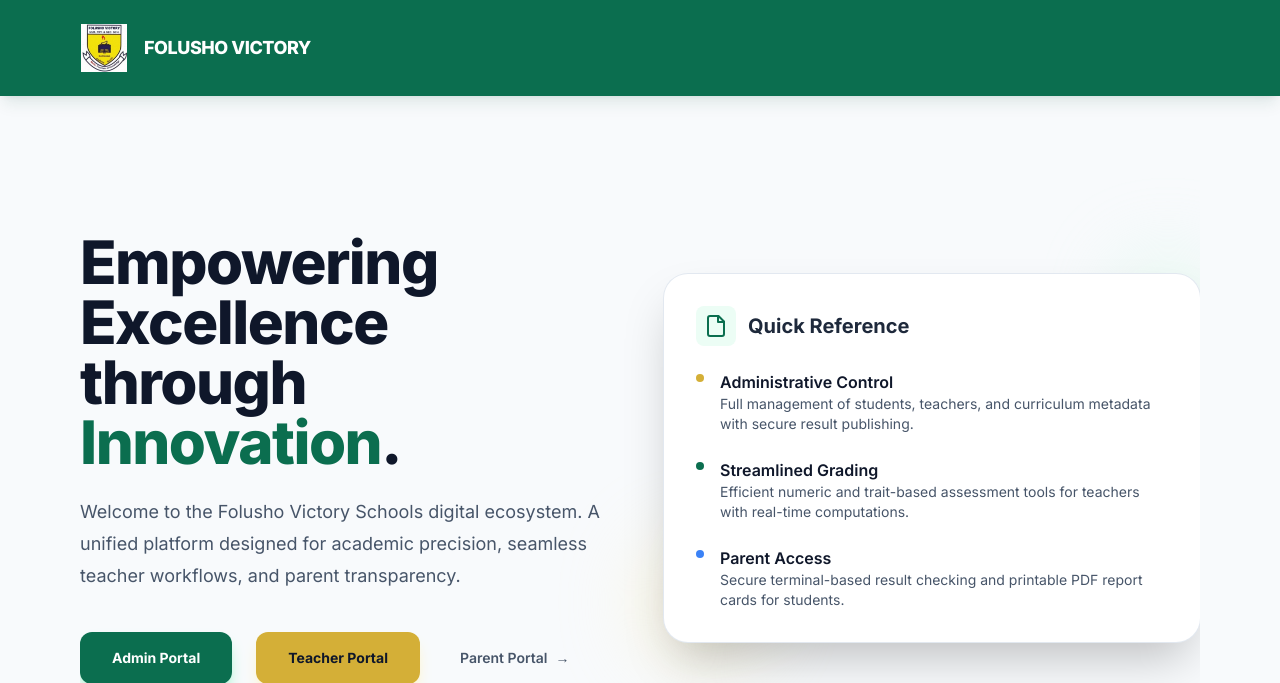
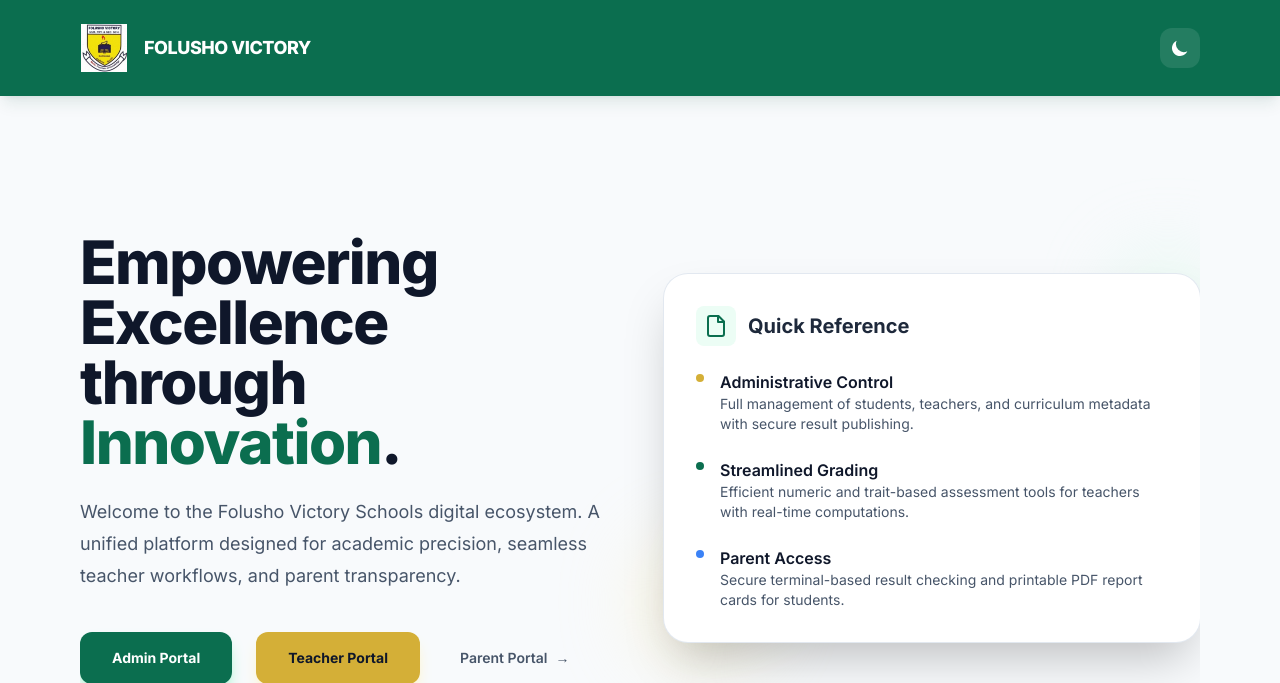
Before and after one commit to Richaaron/Folushovictory, a Flask app: page / in a window 1280 px wide. Shown: the top 683 px of the page. Run offline with Flask 3, Linux system fonts and the light colour scheme; some libraries are stand-ins or nearby versions.

Commit message:
Add system-wide dark mode toggle with persistence

```diff
--- a/frontend/templates/base.html
+++ b/frontend/templates/base.html
@@ -7,8 +7,33 @@
     <title>{{ title or "Folusho Victory Schools" }}</title>
     <link href="https://fonts.googleapis.com/css2?family=Inter:wght@400;500;600;700;800&display=swap" rel="stylesheet">
     <script src="https://cdn.tailwindcss.com"></script>
+    <script>
+      tailwind.config = {
+        darkMode: 'class',
+        theme: {
+          extend: {
+            colors: {
+              emerald: {
+                950: '#022c22',
+              }
+            }
+          }
+        }
+      }
+    </script>
     <style>
-      body { font-family: 'Inter', sans-serif; }
+      body { font-family: 'Inter', sans-serif; transition: background-color 0.3s ease, color 0.3s ease; }
+
+      /* Global Dark Mode Overrides */
+      .dark body { background-color: #0f172a; color: #f1f5f9; }
+      .dark .bg-white { background-color: #1e293b !important; color: #f1f5f9 !important; }
+      .dark .bg-slate-50 { background-color: #0f172a !important; }
+      .dark .border-slate-200, .dark .border-slate-100 { border-color: #334155 !important; }
+      .dark .text-slate-900, .dark .text-slate-800 { color: #f8fafc !important; }
+      .dark .text-slate-700, .dark .text-slate-600 { color: #cbd5e1 !important; }
+      .dark .text-slate-500 { color: #94a3b8 !important; }
+      .dark .shadow-sm, .dark .shadow-md, .dark .shadow-lg { shadow: 0 4px 6px -1px rgba(0, 0, 0, 0.3), 0 2px 4px -1px rgba(0, 0, 0, 0.2) !important; }
+
       .fade-in {
         animation: fadeIn 0.4s ease-out forwards;
       }
@@ -22,18 +47,32 @@
         }
       }
     </style>
+    <script>
+      // Apply theme as early as possible to prevent flash
+      if (localStorage.getItem('theme') === 'dark' || (!('theme' in localStorage) && window.matchMedia('(prefers-color-scheme: dark)').matches)) {
+        document.documentElement.classList.add('dark');
+      } else {
+        document.documentElement.classList.remove('dark');
+      }
+    </script>
   </head>
   <body class="bg-slate-50 text-slate-900 min-h-screen">
-    <header class="no-print bg-[#0B6E4F] py-6 shadow-lg shadow-emerald-900/10">
+    <header class="no-print bg-[#0B6E4F] py-6 shadow-lg shadow-emerald-900/10 dark:bg-emerald-950">
       <div class="mx-auto flex max-w-6xl items-center justify-between px-4">
         <a href="/" class="flex items-center gap-4 transition hover:opacity-90">
           <img src="{{ url_for('static', filename='logo.png') }}" alt="Logo" class="h-12 w-12 object-contain" />
           <div class="text-lg font-black tracking-tight text-white">FOLUSHO VICTORY</div>
         </a>
         <div class="flex items-center gap-4">
+          {# Theme Toggle #}
+          <button id="theme-toggle" class="flex h-10 w-10 items-center justify-center rounded-xl bg-white/10 text-white transition hover:bg-white/20 active:scale-95">
+            <svg id="theme-toggle-dark-icon" class="hidden h-5 w-5" fill="currentColor" viewBox="0 0 20 20" xmlns="http://www.w3.org/2000/svg"><path d="M17.293 13.293A8 8 0 016.707 2.707a8.001 8.001 0 1010.586 10.586z"></path></svg>
+            <svg id="theme-toggle-light-icon" class="hidden h-5 w-5" fill="currentColor" viewBox="0 0 20 20" xmlns="http://www.w3.org/2000/svg"><path d="M10 2a1 1 0 011 1v1a1 1 0 11-2 0V3a1 1 0 011-1zm4 8a4 4 0 11-8 0 4 4 0 018 0zm-.464 4.95l.707.707a1 1 0 001.414-1.414l-.707-.707a1 1 0 00-1.414 1.414zm2.12-10.607a1 1 0 010 1.414l-.706.707a1 1 0 11-1.414-1.414l.707-.707a1 1 0 011.414 0zM17 11a1 1 0 100-2h-1a1 1 0 100 2h1zm-7 4a1 1 0 011 1v1a1 1 0 11-2 0v-1a1 1 0 011-1zM5.05 6.464A1 1 0 106.465 5.05l-.708-.707a1 1 0 00-1.414 1.414l.707.707zm1.414 8.486l-.707.707a1 1 0 01-1.414-1.414l.707-.707a1 1 0 011.414 1.414zM4 11a1 1 0 100-2H3a1 1 0 000 2h1z" fill-rule="evenodd" clip-rule="evenodd"></path></svg>
+          </button>
+
           {% if session.get('user') %}
             <div class="hidden sm:block text-[10px] font-black uppercase tracking-widest text-emerald-100">
-              Session: {{ session.get('user', {}).get('username') }}
+              User: {{ session.get('user', {}).get('username') }}
             </div>
             <a class="flex items-center gap-2 rounded-xl bg-white/10 px-4 py-2.5 text-xs font-black uppercase tracking-wider text-white transition hover:bg-white/20"
                href="{{ url_for('settings') }}">
@@ -66,6 +105,46 @@
       {% block content %}{% endblock %}
     </main>
     <script>
+      // Theme Toggle Logic
+      var themeToggleDarkIcon = document.getElementById('theme-toggle-dark-icon');
+      var themeToggleLightIcon = document.getElementById('theme-toggle-light-icon');
+
+      // Change the icons based on previous settings
+      if (document.documentElement.classList.contains('dark')) {
+          themeToggleLightIcon.classList.remove('hidden');
+      } else {
+          themeToggleDarkIcon.classList.remove('hidden');
+      }
+
+      var themeToggleBtn = document.getElementById('theme-toggle');
+
+      themeToggleBtn.addEventListener('click', function() {
+          // toggle icons inside button
+          themeToggleDarkIcon.classList.toggle('hidden');
+          themeToggleLightIcon.classList.toggle('hidden');
+
+          // if set via local storage previously
+          if (localStorage.getItem('theme')) {
+              if (localStorage.getItem('theme') === 'light') {
+                  document.documentElement.classList.add('dark');
+                  localStorage.setItem('theme', 'dark');
+              } else {
+                  document.documentElement.classList.remove('dark');
+                  localStorage.setItem('theme', 'light');
+              }
+
+          // if NOT set via local storage previously
+          } else {
+              if (document.documentElement.classList.contains('dark')) {
+                  document.documentElement.classList.remove('dark');
+                  localStorage.setItem('theme', 'light');
+              } else {
+                  document.documentElement.classList.add('dark');
+                  localStorage.setItem('theme', 'dark');
+              }
+          }
+      });
+
       function exportTableToCSV(tableId, filename) {
         const table = document.getElementById(tableId);
         if (!table) return;
```
